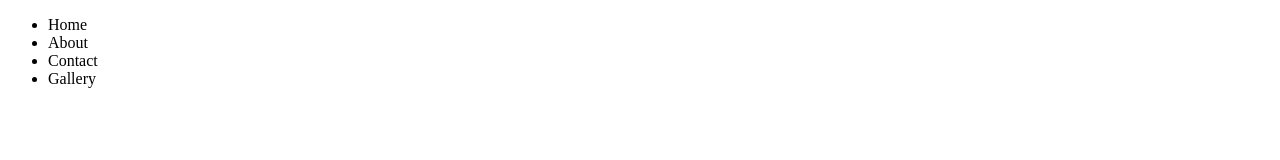
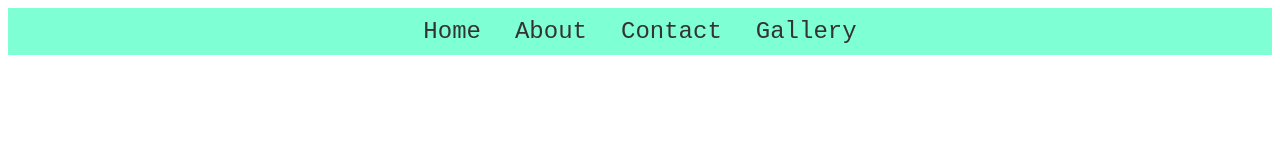
Before and after one commit to kkf-svg/practice, a plain HTML site: page index.html in a window 1280 px wide. Drawn offline with Linux system fonts and the light colour scheme.

Commit message:
added css file and updated nav links

```diff
--- /dev/null
+++ b/css/style.css
@@ -0,0 +1,29 @@
+nav{
+    background-color: aquamarine;
+    text-align: center;
+    padding: 10px 0;
+}
+
+nav ul{
+    list-style: none;
+    padding: 0;
+    margin:0;
+    display: inline-block;
+}
+
+nav ul li{
+    display: inline-block;
+    margin: 0 15px;
+    font-family: 'Courier New', Courier, monospace;
+    font-size: 1.5em;
+}
+
+nav ul li a{
+    text-decoration: none;
+    color:#333;
+
+}
+
+nav ul li a:hover{
+    color:blueviolet
+}
--- a/index.html
+++ b/index.html
@@ -1,15 +1,15 @@
 <!doctype html>
 <head>
     <title>Test Website</title>
+   <link rel="stylesheet" href="css/style.css">
 </head>
 <body>
     <nav>
         <ul>
-            <li a href="#">Home</li>
-             <li a href="#">About</li>
-              <li a href="#">Contact</li>
-               <li a href="#">Gallery</li>
-
+            <li><a href="#">Home</a></li>
+        <li><a href="#">About</a></li>
+        <li><a href="#">Contact</a></li>
+        <li><a href="#">Gallery</a></li>
         </ul>
     </nav>
 </body>
```
